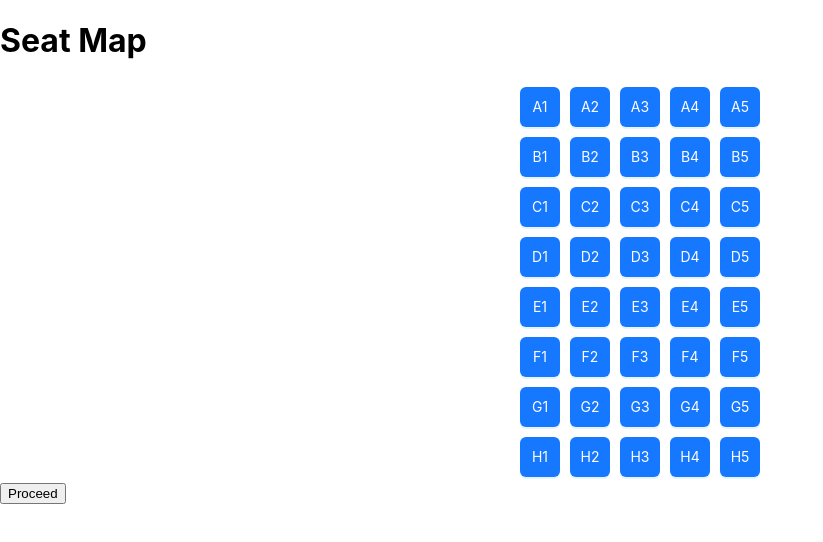
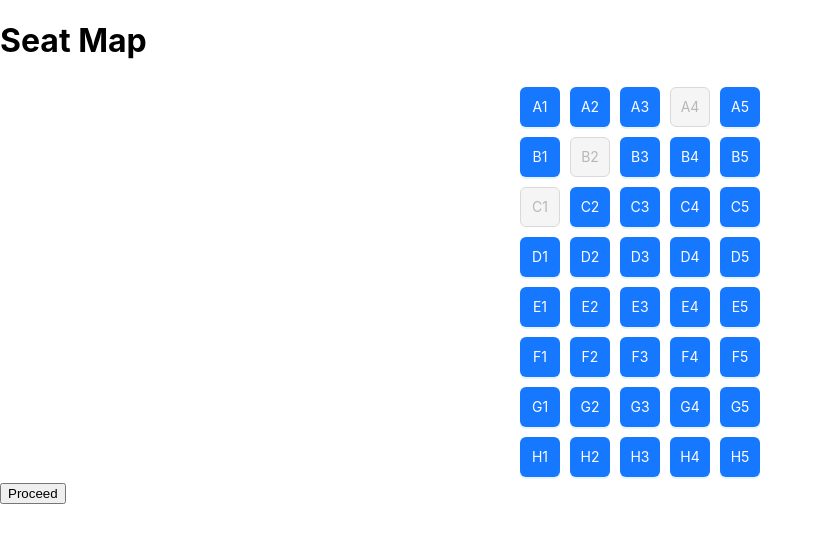
Before and after one commit to MaryParagoso/WeBareBears_MovieReservation, a React (Create React App) app: page /seat-layout in a window 1280 px wide. Shown: the top 542 px of the page, without its empty margins (0-823 px from the left). Built offline with nearby package versions, Linux system fonts and the light colour scheme.

Commit message:
button not disabled when clicked

```diff
--- a/src/component/ReservationDetails.js
+++ b/src/component/ReservationDetails.js
@@ -3,7 +3,7 @@ const ReservationDetails = {
     date: '2023-11-22',
     cinemaNumber: 1,
     movieName: 'Barbie',
-    isPremium: true,
+    isPremium: false,
     timeSlots: ["10:00 AM", " 2:00 PM"],
     seatNumbers: [
       { seatNumber: 'C2', isSeniorCitizen: false },
--- a/src/component/SeatMap.js
+++ b/src/component/SeatMap.js
@@ -17,18 +17,20 @@ const generateSeatData = () => {
   return seatData;
 };
 
-const SeatMap = ({ onSeatClick }) => {
+const SeatMap = ({ onSeatClick, bookedSeats }) => {
   const [seats, setSeats] = useState(generateSeatData());
 
   const handleSeatClick = (rowIndex, columnIndex) => {
     const updatedSeats = [...seats];
-    updatedSeats[rowIndex][columnIndex].availability =
-      updatedSeats[rowIndex][columnIndex].availability === 'available' ? 'booked' : 'available';
+    const seat = updatedSeats[rowIndex][columnIndex];
+
+    // Toggle between 'available' and 'selected'
+    seat.availability = seat.availability === 'available' ? 'selected' : 'available';
+
     setSeats(updatedSeats);
 
     // Pass the seat information to the parent component
-    const seatInfo = updatedSeats[rowIndex][columnIndex];
-    onSeatClick(seatInfo);
+    onSeatClick(seat);
   };
 
   return (
@@ -38,10 +40,16 @@ const SeatMap = ({ onSeatClick }) => {
           {row.map((seat, columnIndex) => (
             <Button
               key={seat.seat_name}
-              type={seat.availability === 'booked' ? 'danger' : 'primary'}
-              disabled={seat.availability === 'booked'}
+              type={
+                seat.availability === 'selected'
+                  ? 'danger'
+                  : bookedSeats.includes(seat.seat_name)
+                  ? 'default'
+                  : 'primary'
+              }
               className="seat"
               onClick={() => handleSeatClick(rowIndex, columnIndex)}
+              disabled={bookedSeats.includes(seat.seat_name)}
             >
               {seat.seat_name}
             </Button>
--- a/src/pages/SeatLayout.js
+++ b/src/pages/SeatLayout.js
@@ -1,9 +1,11 @@
+// SeatLayout.js
 import React, { useState } from 'react';
 import SeatMap from '../component/SeatMap';
 import seatData from '../component/SeatData';
 
 const SeatLayout = () => {
   const [selectedSeats, setSelectedSeats] = useState([]);
+  const bookedSeats = ['A4', 'B2', 'C1']; // Replace this with your actual booked seats from the database
 
   const handleSeatClick = (selectedSeat) => {
     setSelectedSeats((prevSelectedSeats) =>
@@ -23,7 +25,7 @@ const SeatLayout = () => {
   return (
     <div>
       <h1>Seat Map</h1>
-      <SeatMap seatData={seatData} onSeatClick={handleSeatClick} />
+      <SeatMap seatData={seatData} onSeatClick={handleSeatClick} bookedSeats={bookedSeats} />
       <button onClick={handleProceedClick}>Proceed</button>
     </div>
   );
```
Also changed, not shown: 1 other file (tests, documents, lock files or other folders).
